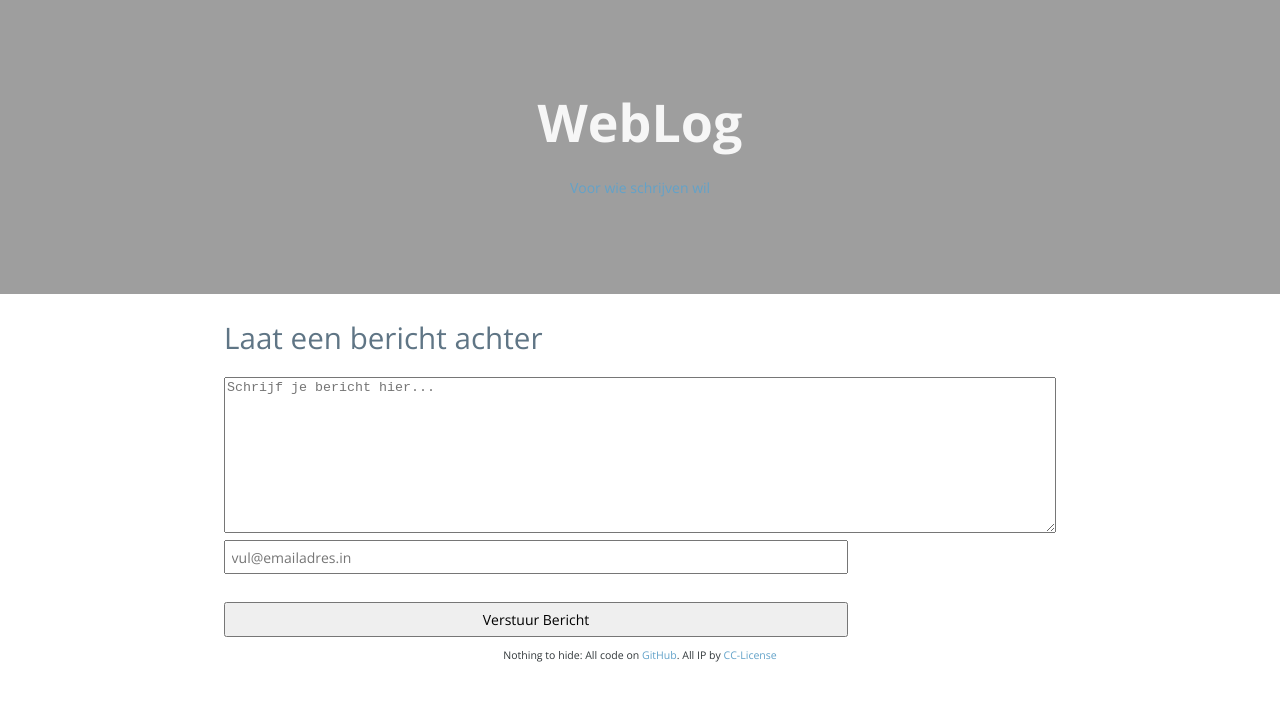
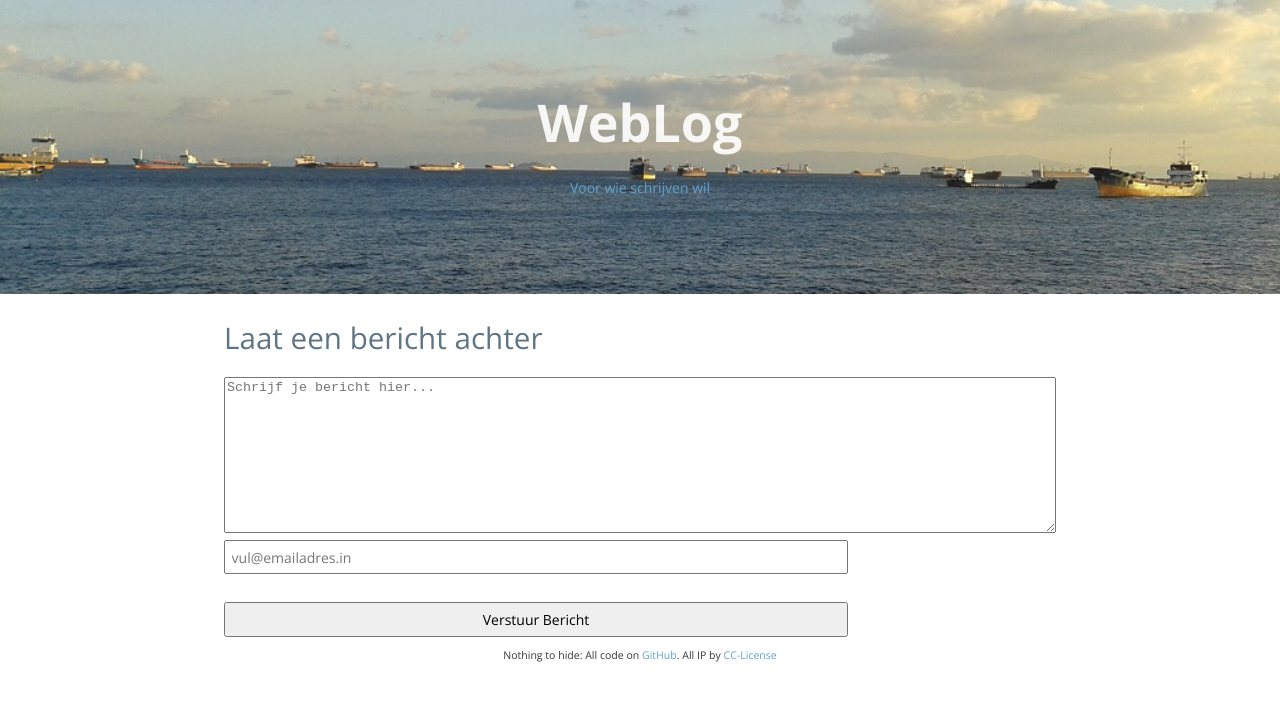
Before and after one commit to fprisse/Weblog, a Jekyll site: the page built from talktome.md, in a window 1280 px wide. Shown: the top 701 px of the page. Built offline with Jekyll 4.4.1, drawn with Linux system fonts in a browser that asks for light colours; nearby versions of some CDN libraries; comment, search, counter and statistics services are not loaded.

Commit message:
Update stylesheet.css

```diff
--- a/stylesheets/stylesheet.css
+++ b/stylesheets/stylesheet.css
@@ -78,7 +78,7 @@
 .page-header {
   color: #fff;
   text-align: center;
-  background: #56687C url('../_includes/cover.jpg') no-repeat 50%;
+  background: #56687C url('../img/cover.jpg') no-repeat 50%;
   background-size: cover;
 }
 
```
